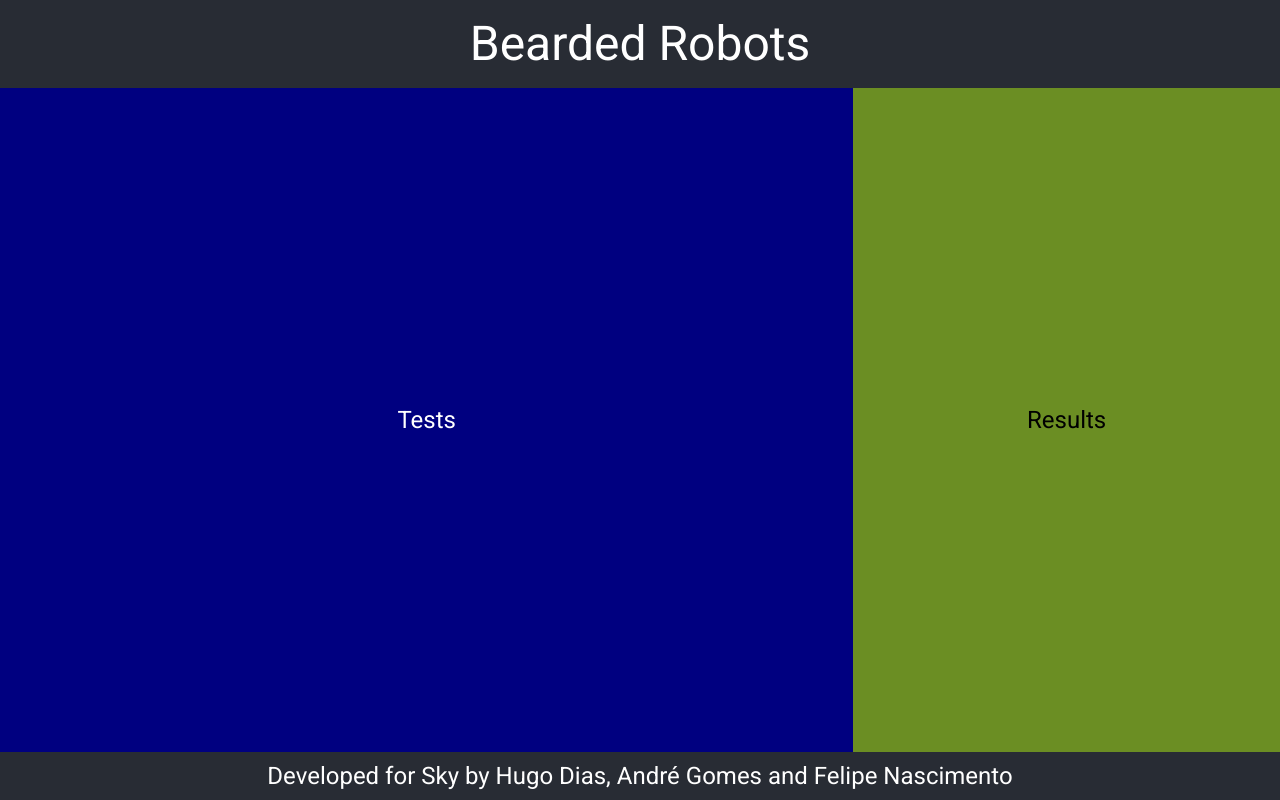
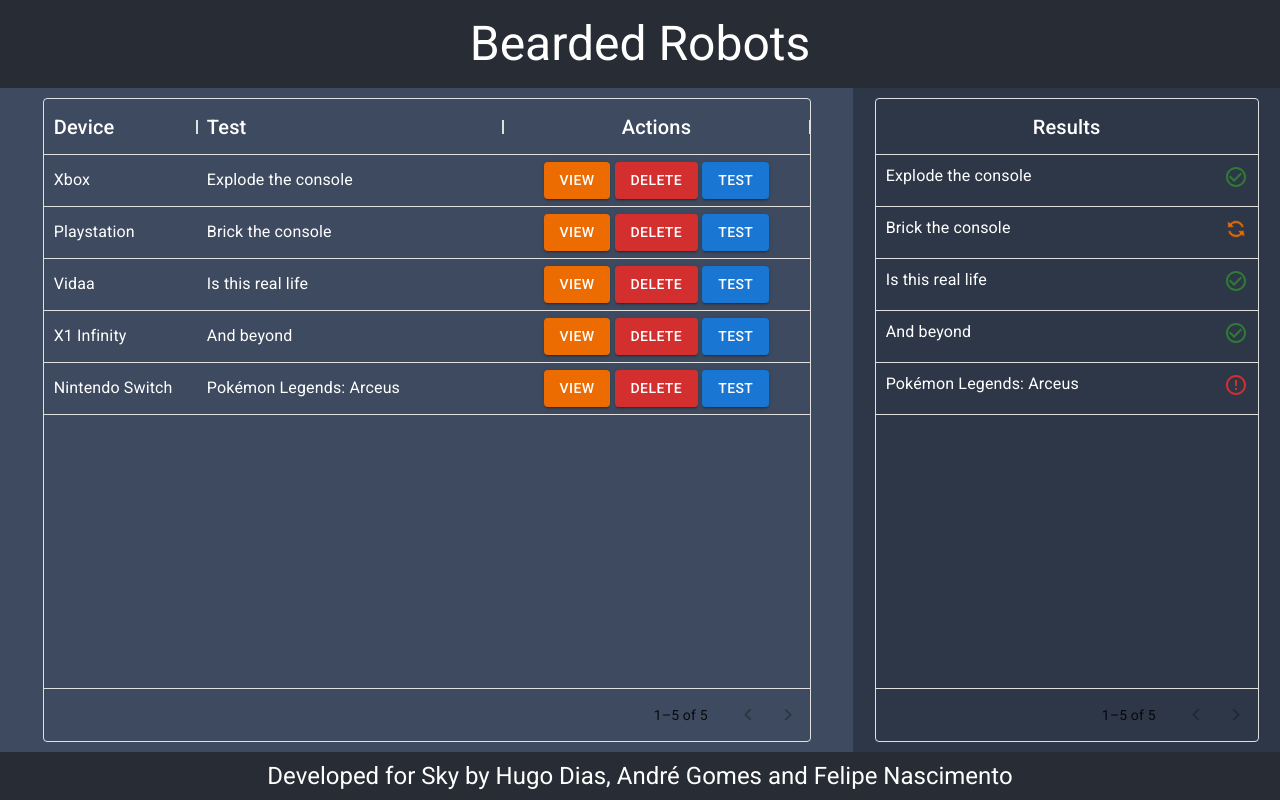
Before and after one commit to FelipeZNascimento/bearded-robots, a React (Create React App) app: page / in a window 1280 px wide. Built offline with nearby package versions, Linux system fonts and the light colour scheme.

Commit message:
Added mocked values to Tests and Results tables

```diff
--- a/src/components/Results.module.scss
+++ b/src/components/Results.module.scss
@@ -1,6 +1,51 @@
 .container {
-  background-color: olivedrab;
-  color: black;
+  background-color: #2e3747;
   flex: 1;
+  flex-direction: column;
   height: 100%;
 }
+
+.table {
+  height: 100%;
+  width: 90%;
+  margin: 10px;
+}
+
+.header {
+  font-size: 20px;
+  color: white;
+}
+
+.rows {
+  font-size: 16px;
+  color: white;
+}
+
+.testResult {
+  display: flex;
+  flex: 1;
+}
+
+.testName {
+  flex: 2;
+  text-align: left;
+}
+
+.testStatus {
+  flex: 1;
+  text-align: right;
+
+  &Loading {
+    @extend .testStatus;
+    animation: spin 4s infinite linear;
+  }
+}
+
+@keyframes spin {
+  from {
+    transform: rotate(0deg);
+  }
+  to {
+    transform: rotate(360deg);
+  }
+}
--- a/src/components/Results.tsx
+++ b/src/components/Results.tsx
@@ -1,17 +1,89 @@
-import Typography from '@mui/material/Typography';
+import { DataGrid, GridColDef, GridRowId } from "@mui/x-data-grid";
+import { CheckCircleOutline, ErrorOutline, Loop } from '@mui/icons-material';
 
 import classNames from "classnames";
 import styles from "./Results.module.scss";
 
-function Results() {
-    const containerClass = classNames("GFlexCenter", {
-        [styles.container]: true,
-    });
+const Results = () => {
+  const containerClass = classNames("GFlexCenter", {
+    [styles.container]: true,
+  });
+
+  const renderCell = (id: GridRowId) => {
+    const testObject = rows.find((row) => row.id === id);
+    if (testObject && testObject.status === "done") {
+      return (
+        <div className={styles.testResult}>
+          <p className={styles.testName}>{testObject.testName}</p>
+          <p className={styles.testStatus}><CheckCircleOutline color="success" /></p>
+        </div>
+      );
+    } else if (testObject && testObject.status === "error") {
+      return (
+        <div className={styles.testResult}>
+          <p className={styles.testName}>{testObject.testName}</p>
+          <p className={styles.testStatus}><ErrorOutline color="error" /></p>
+        </div>
+      );
+    } else if (testObject && testObject.status === "loading") {
+      return (
+        <div className={styles.testResult}>
+          <p className={styles.testName}>{testObject.testName}</p>
+          <p className={styles.testStatus}><Loop className={styles.testStatusLoading} color="warning" /></p>
+        </div>
+      );
+    }
+  };
+
+  const columns: GridColDef[] = [
+    {
+      align: "center",
+      cellClassName: styles.rows,
+      disableColumnMenu: true,
+      field: "results",
+      flex: 2,
+      headerAlign: "center",
+      headerClassName: styles.header,
+      headerName: "Results",
+      sortable: false,
+      renderCell: (params) => renderCell(params.id),
+    },
+  ];
+
+  const rows = [
+    {
+      id: 1,
+      status: "done",
+      testName: "Explode the console",
+    },
+    {
+      id: 2,
+      status: "loading",
+      testName: "Brick the console",
+    },
+    { id: 3, status: "done", testName: "Is this real life" },
+    { id: 4, status: "done", testName: "And beyond" },
+    {
+      id: 5,
+      status: "error",
+      testName: "Pokémon Legends: Arceus",
+    },
+  ];
+
   return (
     <section className={containerClass}>
-        <Typography margin={1} variant="h5">Results</Typography>
+      <div className={styles.table}>
+        <DataGrid
+          hideFooterSelectedRowCount
+          showColumnRightBorder
+          rows={rows}
+          columns={columns}
+          autoPageSize
+          rowsPerPageOptions={[5]}
+        />
+      </div>
     </section>
-    );
-}
+  );
+};
 
 export default Results;
--- a/src/components/Tests.module.scss
+++ b/src/components/Tests.module.scss
@@ -1,6 +1,22 @@
 .container {
-  background-color: navy;
-  color: white;
+  background-color: #3e4a5f;
   flex: 2;
+  flex-direction: column;
   height: 100%;
 }
+
+.table {
+  height: 100%;
+  width: 90%;
+  margin: 10px;
+}
+
+.header {
+  font-size: 20px;
+  color: white;
+}
+
+.rows {
+  font-size: 16px;
+  color: white;
+}
--- a/src/components/Tests.tsx
+++ b/src/components/Tests.tsx
@@ -1,18 +1,105 @@
-import Typography from '@mui/material/Typography';
+import { DataGrid, GridColDef, GridRowId } from "@mui/x-data-grid";
+import Button from "@mui/material/Button";
 
 import classNames from "classnames";
 import styles from "./Tests.module.scss";
 
 function Tests() {
-    const containerClass = classNames("GFlexCenter", {
-        [styles.container]: true,
-    });
+  const containerClass = classNames("GFlexCenter", {
+    [styles.container]: true,
+  });
+
+  const renderButtons = (id: GridRowId) => {
+    return (
+      <>
+        <Button
+          variant="contained"
+          onClick={() => alert(`Viewing id ${id}`)}
+          color="warning"
+        >
+          View
+        </Button>
+        &nbsp;
+        <Button
+          variant="contained"
+          onClick={() => alert(`Deleting id ${id}`)}
+          color="error"
+        >
+          Delete
+        </Button>
+        &nbsp;
+        <Button variant="contained" onClick={() => alert(`Testing id ${id}`)}>
+          Test
+        </Button>
+      </>
+    );
+  };
+
+  const columns: GridColDef[] = [
+    {
+      cellClassName: styles.rows,
+      disableColumnMenu: true,
+      field: "device",
+      flex: 1,
+      headerClassName: styles.header,
+      headerName: "Device",
+    },
+    {
+      cellClassName: styles.rows,
+      disableColumnMenu: true,
+      field: "testName",
+      flex: 2,
+      headerClassName: styles.header,
+      headerName: "Test",
+      sortable: false,
+    },
+    {
+      align: "center",
+      cellClassName: styles.rows,
+      disableColumnMenu: true,
+      field: "actions",
+      flex: 2,
+      headerAlign: "center",
+      headerClassName: styles.header,
+      headerName: "Actions",
+      sortable: false,
+      renderCell: (params) => renderButtons(params.id),
+    },
+  ];
+
+  const rows = [
+    {
+      id: 1,
+      device: "Xbox",
+      testName: "Explode the console",
+    },
+    {
+      id: 2,
+      device: "Playstation",
+      testName: "Brick the console",
+    },
+    { id: 3, device: "Vidaa", testName: "Is this real life" },
+    { id: 4, device: "X1 Infinity", testName: "And beyond" },
+    {
+      id: 5,
+      device: "Nintendo Switch",
+      testName: "Pokémon Legends: Arceus",
+    },
+  ];
 
   return (
-      <section className={containerClass}>
-          <Typography margin={1} variant="h5">Tests</Typography>
-      </section>
-  )
+    <section className={containerClass}>
+      <div className={styles.table}>
+        <DataGrid
+          hideFooterSelectedRowCount
+          rows={rows}
+          columns={columns}
+          autoPageSize
+          rowsPerPageOptions={[5]}
+        />
+      </div>
+    </section>
+  );
 }
 
 export default Tests;
--- a/src/views/Home.tsx
+++ b/src/views/Home.tsx
@@ -4,7 +4,7 @@
 import styles from "./Home.module.scss";
 import { Results, Tests } from "components/index";
 
-function Home() {
+const Home = () => {
   const containerClass = classNames({
     [styles.container]: true,
   });
```
Also changed, not shown: package.json (+6 -1 lines), 2 other files (tests, documents, lock files or other folders).
